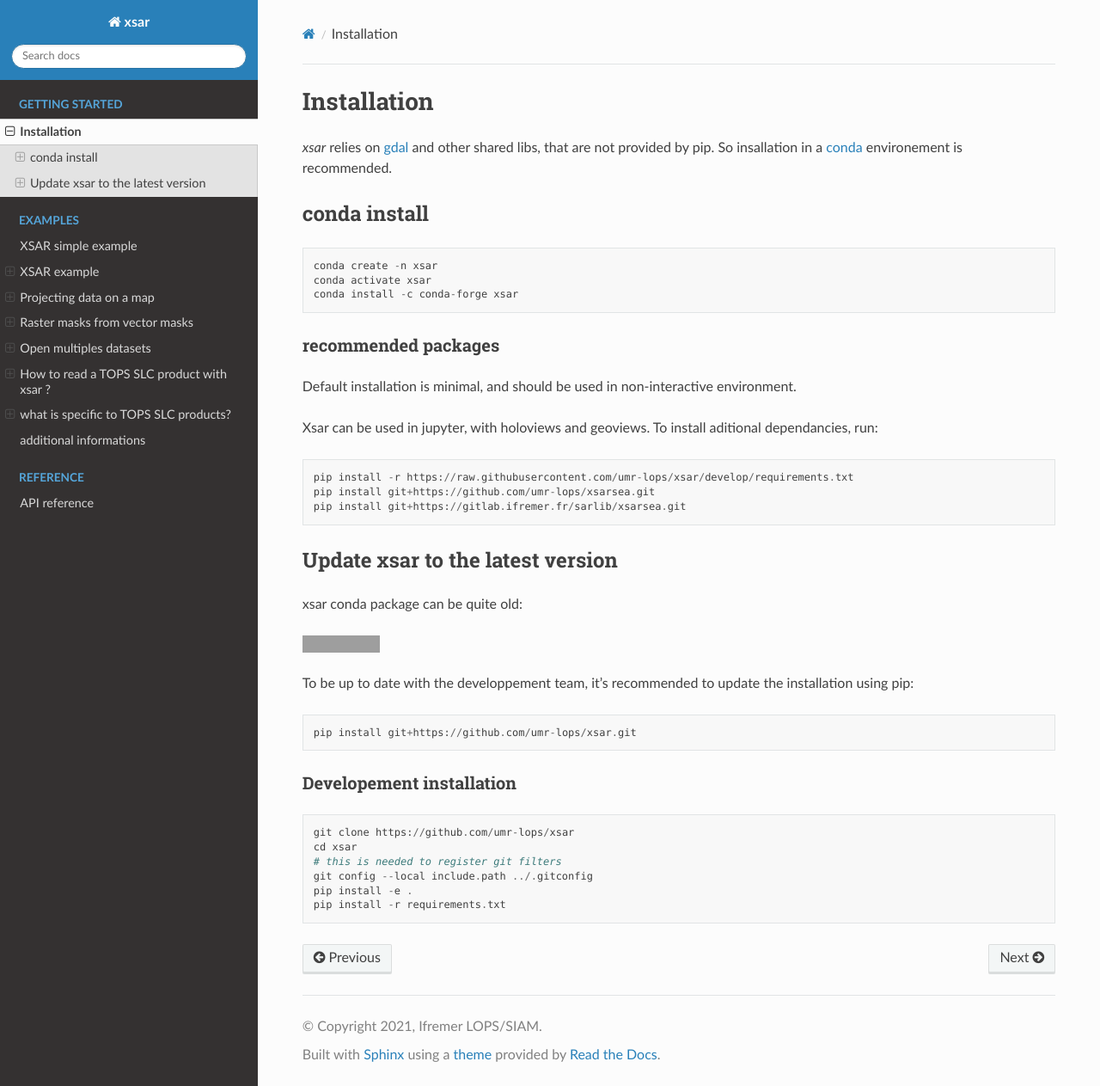
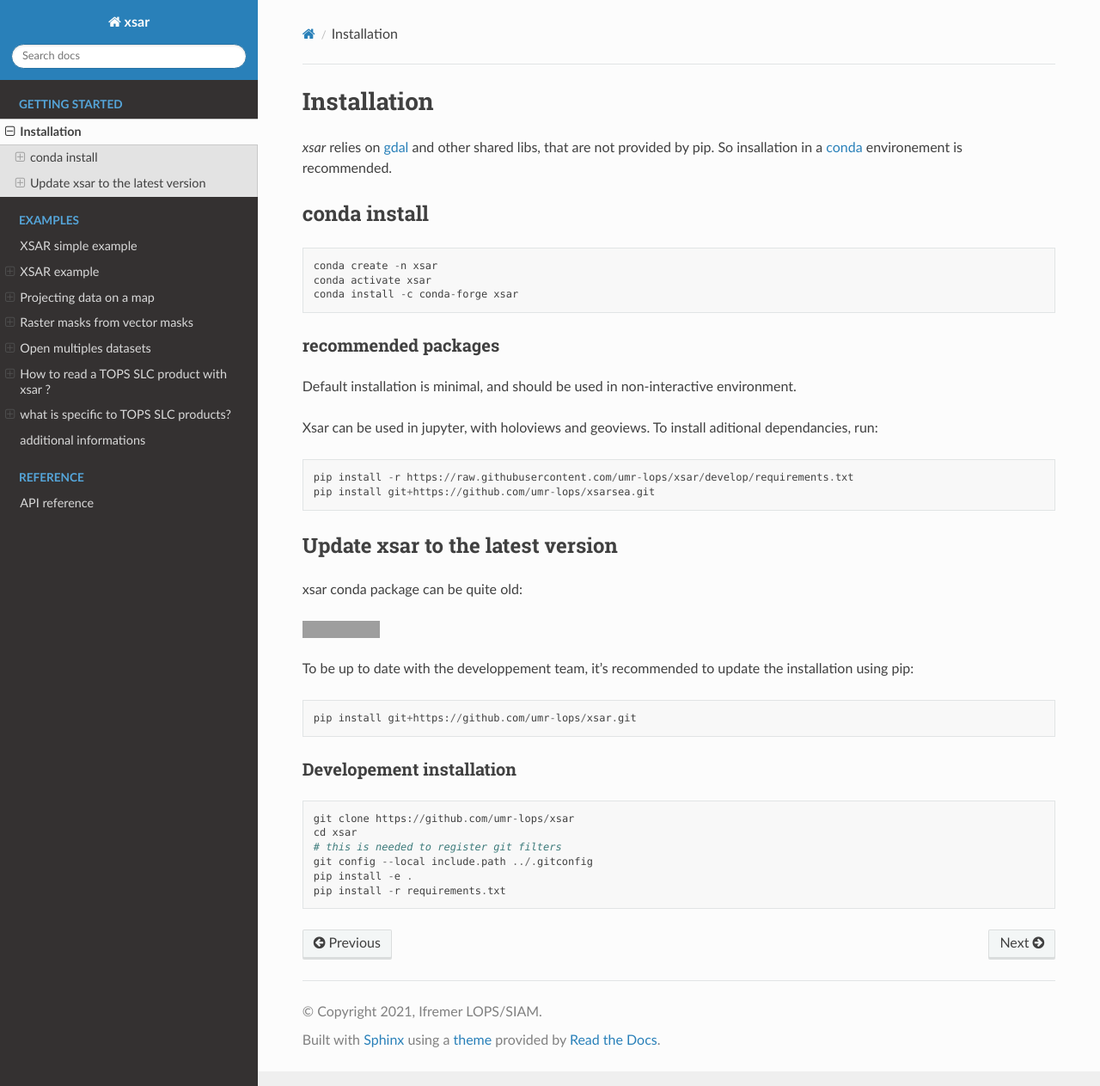
Before and after one commit to umr-lops/xsar, a Sphinx documentation site: the page built from docs/installing.rst, in a window 1280 px wide and 1263 px high. Shown: the whole window at 86% size. Built offline with Sphinx 7.4.7 and the Read the Docs theme 2.0.0, drawn with Linux system fonts in a browser that asks for light colours; pages that are not in the unit, such as notebooks, are missing from menus; the version number could not be read and is left out; grey boxes are pictures that could not be loaded.

Commit message:
fix incorrect install doc

```diff
--- a/docs/installing.rst
+++ b/docs/installing.rst
@@ -31,7 +31,6 @@
 
     pip install -r https://raw.githubusercontent.com/umr-lops/xsar/develop/requirements.txt
     pip install git+https://github.com/umr-lops/xsarsea.git
-    pip install git+https://gitlab.ifremer.fr/sarlib/xsarsea.git
 
 
 Update xsar to the latest version
```
